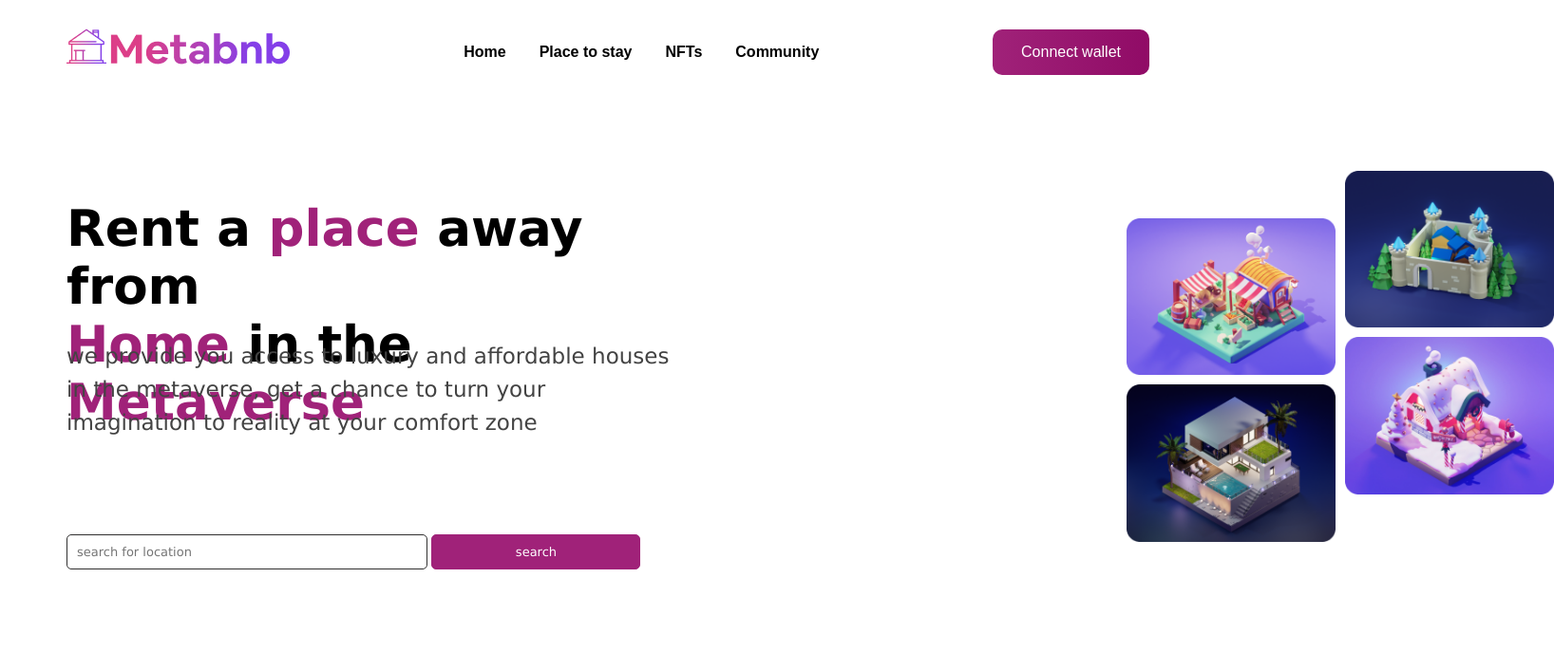
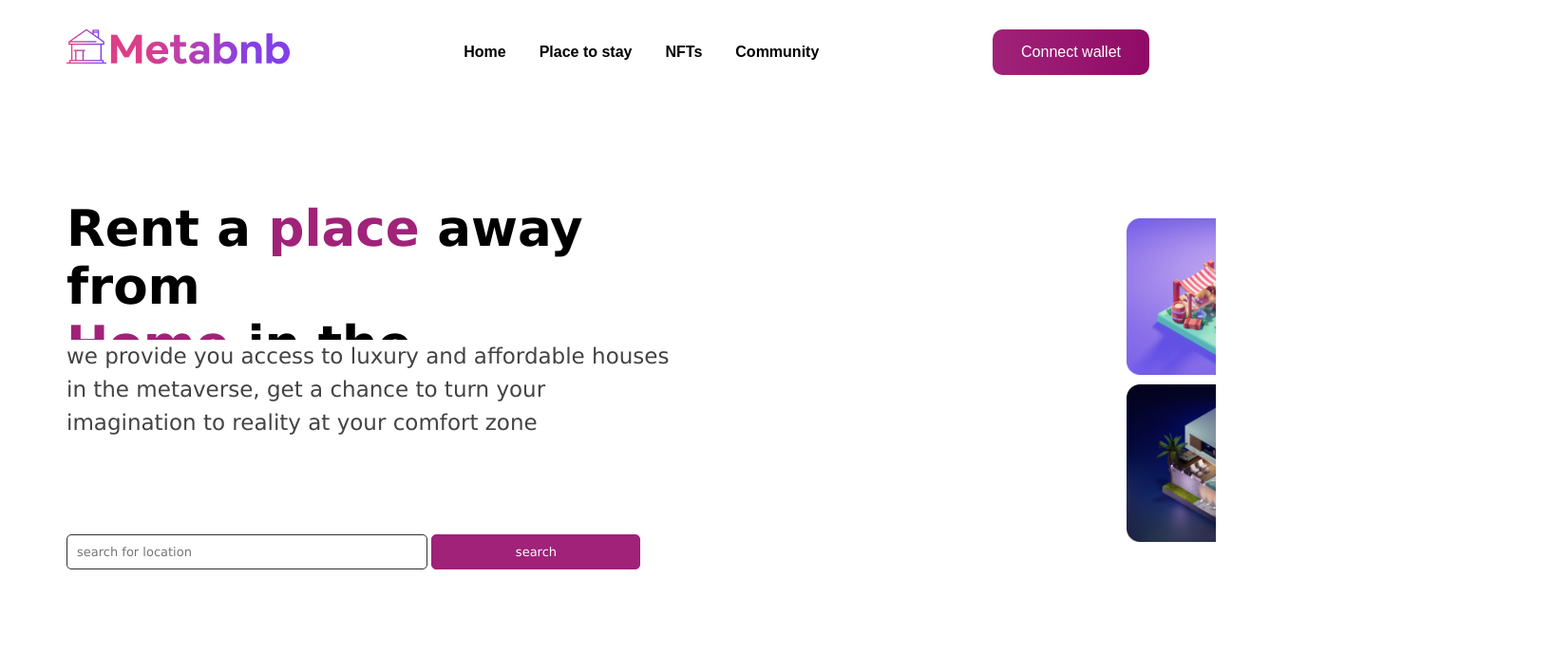
Before and after one commit to sultan1909/metaBnB, a plain HTML site: page index.html in a window 1280 px wide. Shown: the top 707 px of the page at 95% size, 1636 px wide, since content can reach past the window. Drawn offline with Linux system fonts and the light colour scheme.

Commit message:
full-page

```diff
--- a/utility.css
+++ b/utility.css
@@ -2,6 +2,7 @@
   margin: 0;
   padding: 0;
   box-sizing: border-box;
+  overflow-x: hidden;
 }
 body{
   font-family: sans-serif;
```
